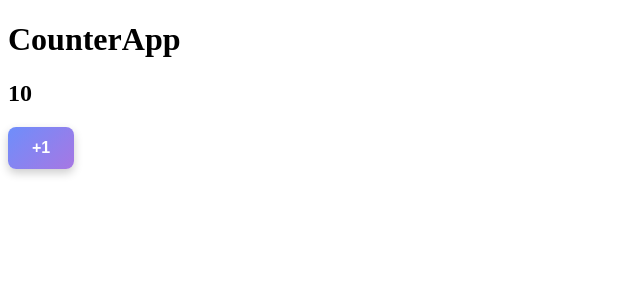
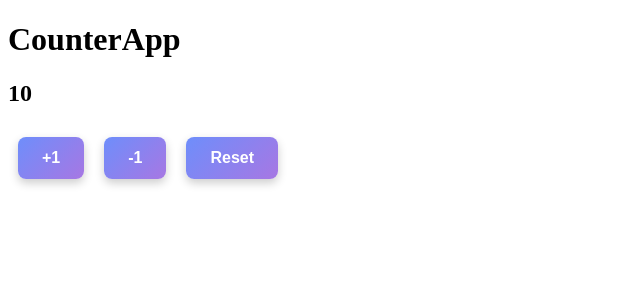
Before and after one commit to codestiven/React-De-cero-a-experto---Hooks-y-MERN--, a React (Vite) app in the folder 03-counter-app-vite/: page / in a window 1280 px wide. Shown: the top 300 px of the page, without its empty margins (0-640 px from the left). Built offline with nearby package versions, Linux system fonts and the light colour scheme.

Commit message:
48. handleSubtract y handleReset

```diff
--- a/03-counter-app-vite/src/CounterApp.jsx
+++ b/03-counter-app-vite/src/CounterApp.jsx
@@ -1,4 +1,4 @@
-import React , {useState} from 'react'
+import React, { useState } from 'react'
 import PropTypes from 'prop-types';
 
 
@@ -10,14 +10,13 @@ import PropTypes from 'prop-types';
 
 
 
-const CounterApp = ({value}) => {
+const CounterApp = ({ value }) => {
 
     const [counter, setCounter] = useState(value);
 
-
-    const handleApp = () => {
-        setCounter(counter + 1);
-    }
+    const sumcounter = () => setCounter(counter + 1);
+    const rescounter = () => setCounter(counter - 1);
+    const resetcounter = () => setCounter(value);
 
 
 
@@ -27,8 +26,14 @@ const CounterApp = ({value}) => {
             <h1>CounterApp</h1>
             <h2> {counter} </h2>
 
-          <button onClick={handleApp}>
+            <button onClick={sumcounter}>
                 +1
+            </button>
+            <button onClick={rescounter}>
+                -1
+            </button>
+            <button onClick={resetcounter}>
+                Reset
             </button>
         </>
     )
--- a/03-counter-app-vite/src/Style.css
+++ b/03-counter-app-vite/src/Style.css
@@ -17,6 +17,7 @@ button {
     cursor: pointer;
     transition: all 0.3s ease;
     box-shadow: 0 4px 10px rgba(0, 0, 0, 0.2);
+    margin: 10px;
 }
 
 button:hover {
```
Lines whose indentation alone changed are shown as unchanged.
